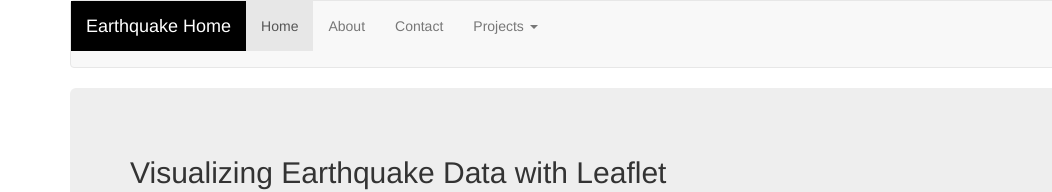
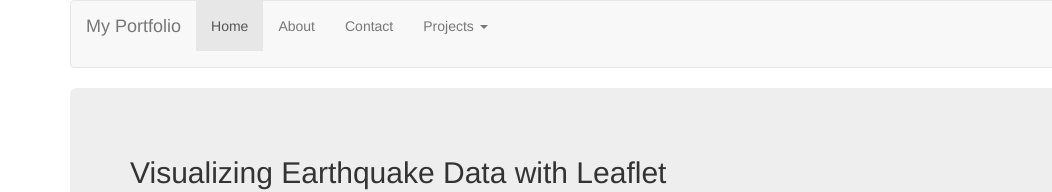
Before and after one commit to discomax/discomax.github.io, a plain HTML site: page earthquakes/home.html in a window 1280 px wide. Shown: the top 192 px of the page, 0-1052 px from the left. Drawn offline with nearby package versions, Linux system fonts and the light colour scheme; no server answers.

Commit message:
minor tweaks to earthquake pages.

```diff
--- a/earthquakes/home.html
+++ b/earthquakes/home.html
@@ -51,12 +51,7 @@
               <span class="icon-bar"></span>
               <span class="icon-bar"></span>
             </button>
-            <a
-              class="navbar-brand"
-              style="color: white; background-color: black"
-              href=" home.html"
-              >Earthquake Home</a
-            >
+            <a class="navbar-brand" href="images/profile.png">My Portfolio</a>
           </div>
           <div id="navbar" class="navbar-collapse collapse">
             <ul class="nav navbar-nav">
@@ -151,11 +146,13 @@
       <br />
       <br />
     </div>
+    <div class="container"></div>
         <!-- map div -->
         <div id="map"></div>
         <!-- API key -->
         <script type="text/javascript" src="static/js/config.js"></script>
         <!-- JS  -->
         <script type="text/javascript" src="static/js/logicUSGS.js"></script>
+    </div>
   </body>
 </html>
```
Also changed, not shown: earthquakes/javascript.html (+1 -2 lines). Lines whose indentation alone changed are shown as unchanged.
